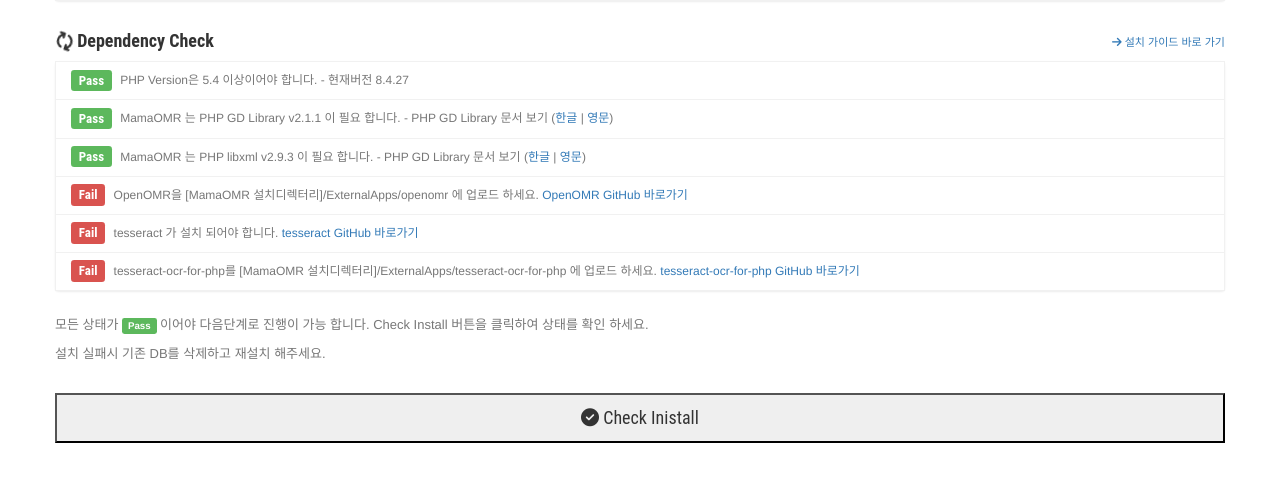
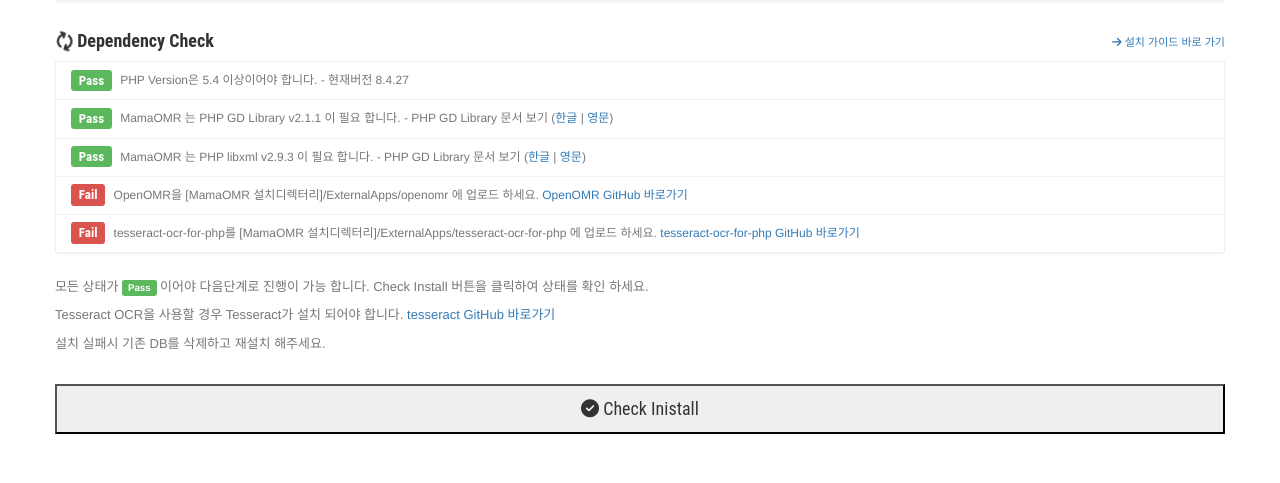
Before and after one commit to Mangongso/MamaOMR, a PHP site: page /smart_omr/install/index.php in a window 1280 px wide. Shown: the part 707-1190 px from the top of the page. After the commit the page ends 1141 px from the top, so only its background shows below. Run offline with PHP 8.4, Linux system fonts and the light colour scheme; data that the repository does not hold is empty; some libraries are stand-ins or nearby versions.

Commit message:
Tesseract ORC 필수 사항에서 선택사항으로 변경

```diff
--- a/View/smart_omr/install/index.php
+++ b/View/smart_omr/install/index.php
@@ -293,18 +293,6 @@
 		    </a>
 		  </li>
 		  <li class="list-group-item">
-		  	<? if(exec("tesseract")!=""){?>
-		   <span class="label label-success">Pass</span>
-		   	<? }else{ ?>
-		   	<? $confFailCnt++; ?>
-		   	<span class="label label-danger">Fail</span>
-		    <? } ?>
-		    tesseract 가 설치 되어야 합니다.
-		    <a href="https://github.com/tesseract-ocr/tesseract" target="_blank">
-		    tesseract GitHub 바로가기
-		    </a>
-		  </li>
-		  <li class="list-group-item">
 		  	<? if(file_exists($_SERVER["DOCUMENT_ROOT"]."/../ExternalApps/tesseract-ocr-for-php")){?>
 		   <span class="label label-success">Pass</span>
 		   	<? }else{ ?>
@@ -321,6 +309,11 @@
 	<!-- ########################## -->
 	<div class="row">
 		<p class="help-block">모든 상태가 <span class="label label-success">Pass</span> 이어야 다음단계로 진행이 가능 합니다. Check Install 버튼을 클릭하여 상태를 확인 하세요.</p>
+		<p class="help-block">Tesseract OCR을 사용할 경우 Tesseract가 설치 되어야 합니다.
+		    <a href="https://github.com/tesseract-ocr/tesseract" target="_blank">
+		    tesseract GitHub 바로가기
+		    </a>
+		</p>
 		<p class="help-block">설치 실패시 기존 DB를 삭제하고 재설치 해주세요.</p>
 		<br/>
 		<? if($confFailCnt>0){?>
```
